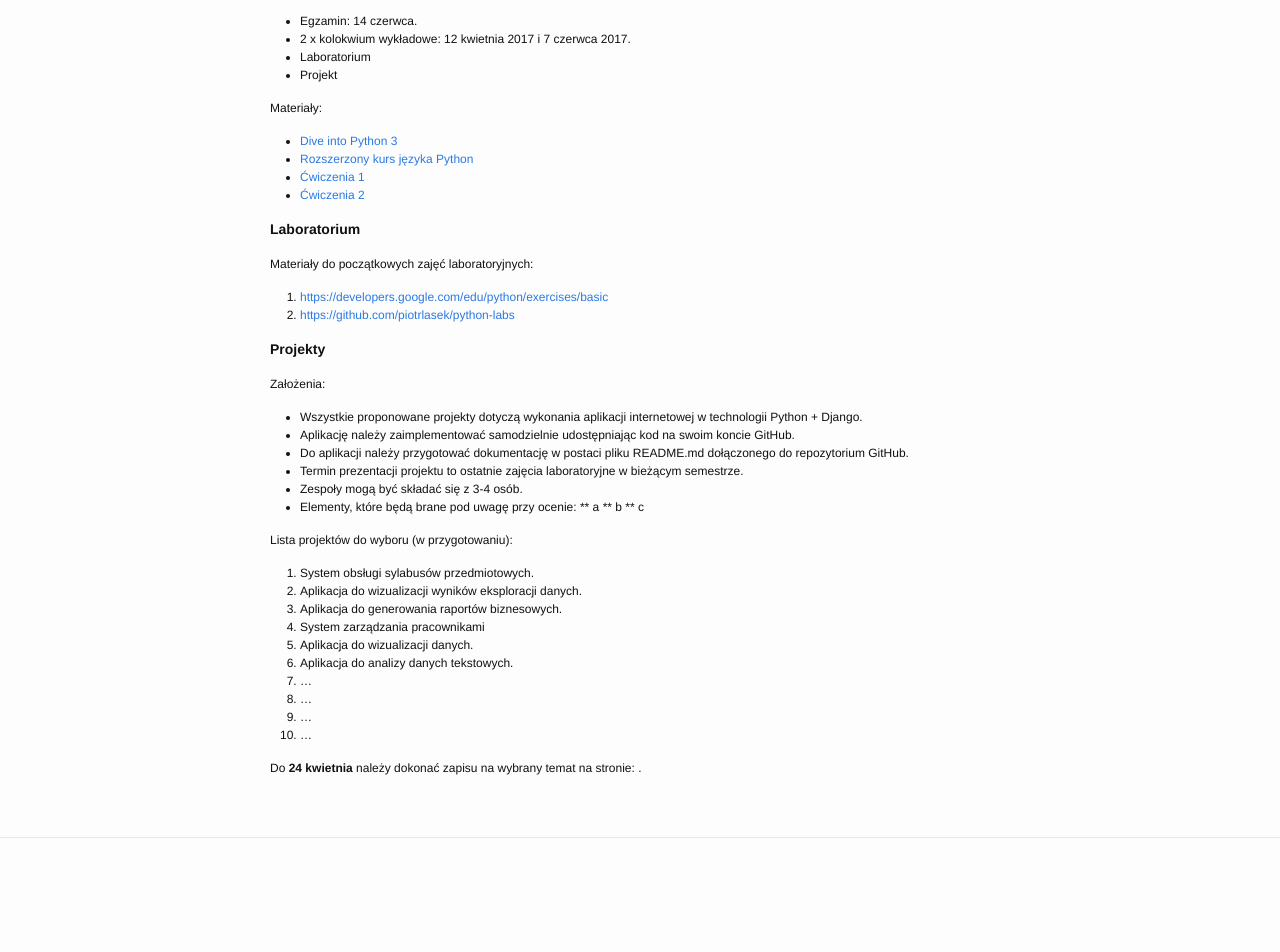
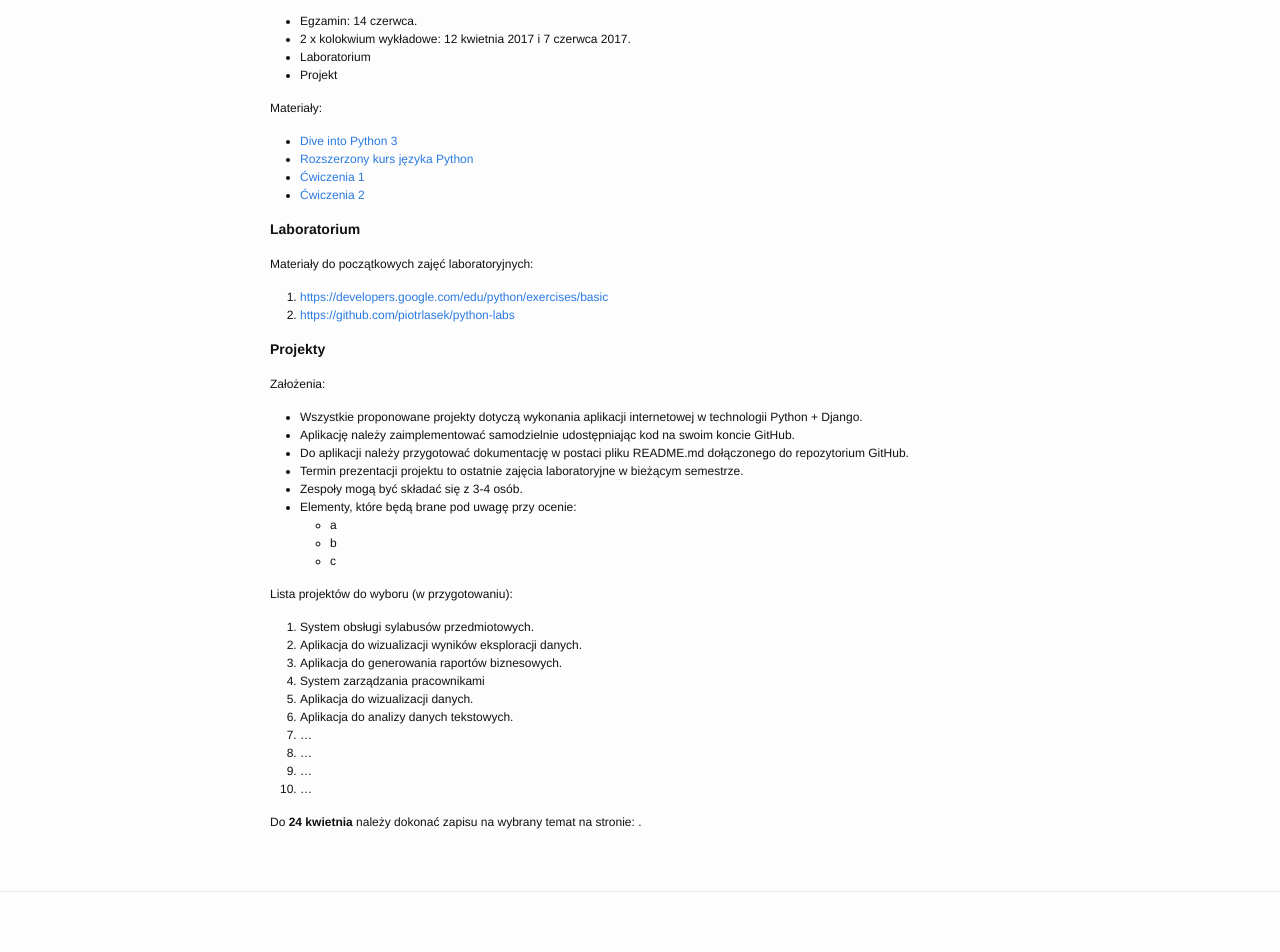
Before and after one commit to piotrlasek/piotrlasek.github.io, a Jekyll site: the page built from for-students/ai2-2017.md, in a window 1280 px wide. Shown: the part 432-1384 px from the top of the page. Built offline with Jekyll 4.4.1, drawn with Linux system fonts in a browser that asks for light colours; before the commit the page ends 1330 px from its top, so only the background shows below that.

Commit message:
Update ai2-2017.md

```diff
--- a/for-students/ai2-2017.md
+++ b/for-students/ai2-2017.md
@@ -38,9 +38,9 @@ Założenia:
 * Termin prezentacji projektu to ostatnie zajęcia laboratoryjne w bieżącym semestrze.
 * Zespoły mogą być składać się z 3-4 osób.
 * Elementy, które będą brane pod uwagę przy ocenie:
-** a
-** b
-** c
+  * a
+  * b
+  * c
 
 Lista projektów do wyboru (w przygotowaniu):
  1. System obsługi sylabusów przedmiotowych.
```
